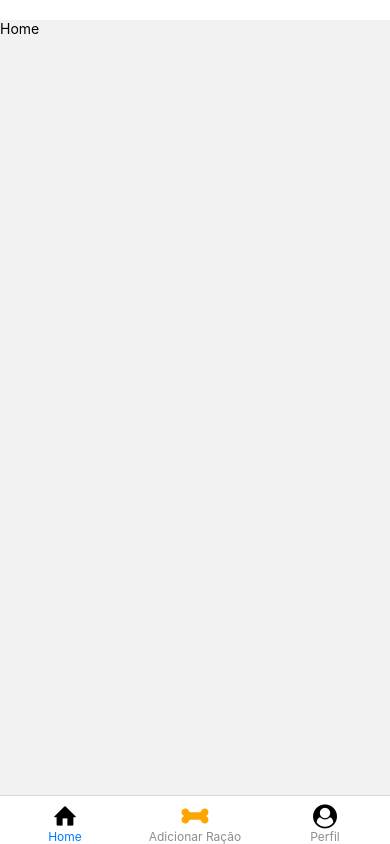
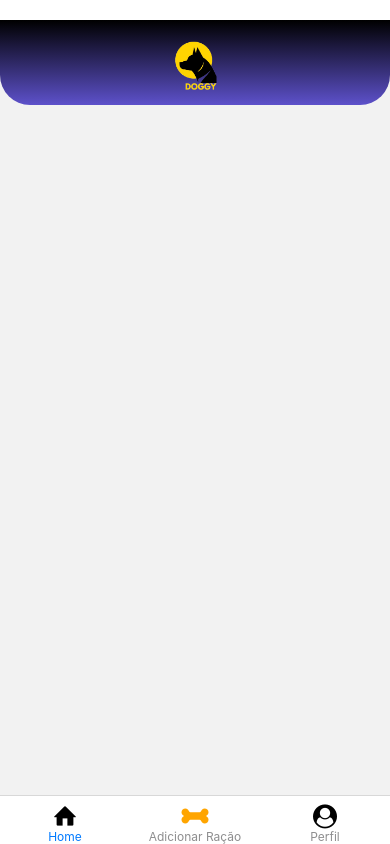
Before and after one commit to AlvesMatheusO/DoggyMobile, a React Native app: screen /home in a window 390 px wide. Built offline with nearby package versions, Linux system fonts and the light colour scheme.

Commit message:
header v1

```diff
--- /dev/null
+++ b/App/Screens/HomeScreen/Header.jsx
@@ -0,0 +1,37 @@
+import React from 'react'
+import { View, Image, Text, StyleSheet } from 'react-native'
+import { Colors } from 'react-native/Libraries/NewAppScreen'
+import { LinearGradient } from 'expo-linear-gradient';
+
+export default function Header() {
+    return (
+        <View>
+            <LinearGradient
+            colors={['#000000', '#200fbab4']}
+            style={styles.container}>
+
+                <View>
+                    <Image source={require('../../../assets/logo.png')}
+                        style={styles.logo} />
+                </View>
+            </LinearGradient>
+        </View>
+    )
+}
+
+const styles = StyleSheet.create({
+
+    container: {
+        padding: 15,
+        paddingTop: 20,
+        alignItems: "center",
+        alignContent: "center",
+        borderBottomLeftRadius: 30,
+        borderBottomRightRadius: 30
+    },
+
+    logo: {
+        width: 45,
+        height: 50
+    }
+})
--- a/App/Screens/HomeScreen/HomeScreen.jsx
+++ b/App/Screens/HomeScreen/HomeScreen.jsx
@@ -1,12 +1,11 @@
 import React from 'react'
 import { View, Text } from 'react-native'
+import Header from './Header'
 
-function HomeScreen() {
+export default function HomeScreen() {
   return (
     <View>
-      <Text>Home</Text>
+      <Header />
     </View>
   )
 }
-
-export default HomeScreen
--- a/package.json
+++ b/package.json
@@ -16,7 +16,8 @@
     "react": "18.2.0",
     "react-native": "0.73.6",
     "react-native-safe-area-context": "4.8.2",
-    "react-native-screens": "~3.29.0"
+    "react-native-screens": "~3.29.0",
+    "expo-linear-gradient": "~12.7.2"
   },
   "devDependencies": {
     "@babel/core": "^7.20.0"
```
Also changed, not shown: assets/logo.png (added), 1 other file (tests, documents, lock files or other folders).
